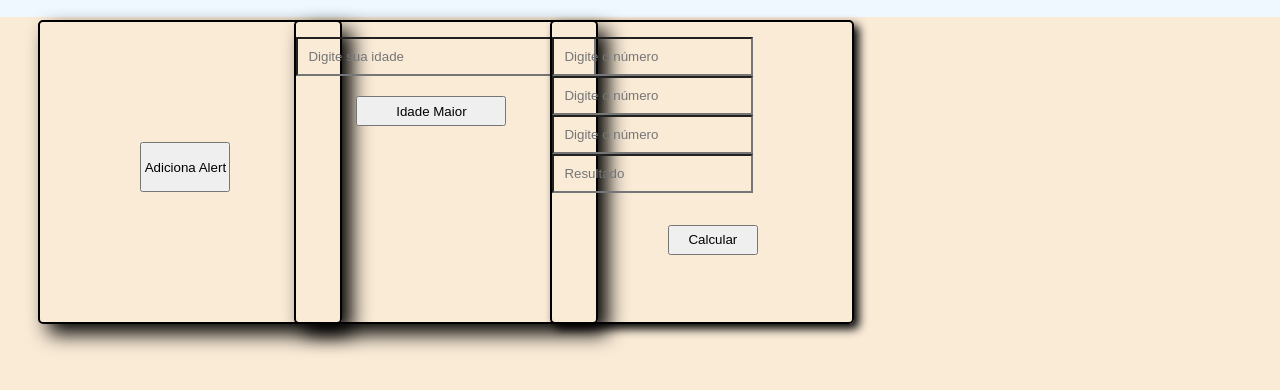
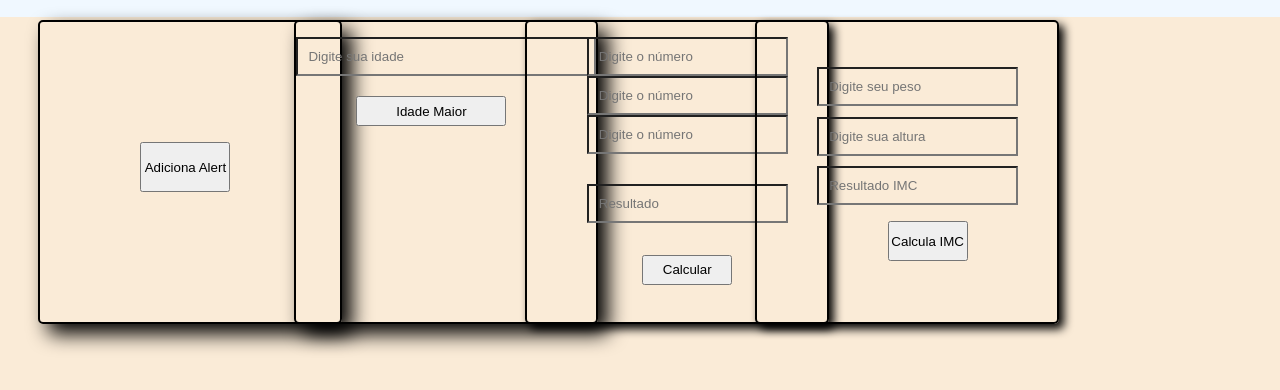
Before and after one commit to GabrielMoreira17/Projeto-Curso, a plain HTML site: page lista.html in a window 1280 px wide. Shown: the part 60-450 px from the top of the page. Drawn offline with Linux system fonts and the light colour scheme.

Commit message:
adicionando mais uma atividade

```diff
--- a/lista.css
+++ b/lista.css
@@ -1,20 +1,20 @@
-*{
+* {
     margin: 0;
     padding: 0;
 }
 
-body{
+body {
     font-family: Arial, Helvetica, sans-serif;
     background-color: antiquewhite;
 }
 
-.topo{
+.topo {
     text-align: center;
     background-color: aliceblue;
     padding: 20px;
 }
 
-.Msg-btn{
+.Msg-btn {
     position: absolute;
     width: 300px;
     height: 300px;
@@ -27,7 +27,7 @@ body{
     box-shadow: 10px 10px 20px black;
 }
 
-#btn-msg{
+#btn-msg {
     position: relative;
     top: 120px;
     left: 100px;
@@ -36,7 +36,7 @@ body{
     cursor: pointer;
 }
 
-.idade{
+.idade {
     position: absolute;
     top: 10%;
     left: 23%;
@@ -51,7 +51,7 @@ body{
     gap: 20px;
 }
 
-input{
+input {
     position: relative;
     border: solid black 5px 5px 10px;
     padding: 10px;
@@ -59,7 +59,7 @@ input{
     top: 5%;
 }
 
-#mosta-idade{
+#mosta-idade {
     position: relative;
     top: 5%;
     left: 20%;
@@ -68,23 +68,23 @@ input{
     cursor: pointer;
 }
 
-#mostra-idade:hover{
+#mostra-idade:hover {
     transform: scale(1.5);
 }
 
-.calcula-media{
+.calcula-media {
     position: absolute;
     border: solid 2px black;
     width: 300px;
     height: 300px;
     position: absolute;
     top: 10%;
-    left: 43%;
+    left: 41%;
     box-shadow: 5px 5px 10px black;
     border-radius: 5px;
 }
 
-#calc-media{
+#calc-media {
     position: relative;
     top: 40%;
     left: -30%;
@@ -92,3 +92,56 @@ input{
     width: 90px;
     height: 30px;
 }
+
+#num-1 {
+    position: relative;
+    left: 20%;
+}
+
+#num-2 {
+    position: relative;
+    left: 20%;
+}
+
+#num-3 {
+    position: relative;
+    left: 20%;
+}
+
+#result {
+    position: relative;
+    left: 20%;
+    top: 15%;
+}
+
+#calc-media {
+    position: relative;
+    top: 50%;
+}
+
+.imc {
+    position: absolute;
+    top: 10%;
+    left: 59%;
+    width: 300px;
+    height: 300px;
+    border: solid 2px black;
+    box-shadow: 5px 5px 10px black;
+    border-radius: 5px;
+}
+
+.imc input {
+    position: relative;
+    top: 15%;
+    left: 20%;
+    margin-bottom: 10px;
+}
+
+#calcImc {
+    position: relative;
+    top: 50%;
+    left: -25%;
+    width: 80px;
+    height: 40px;
+    cursor: pointer;
+}
--- a/lista.html
+++ b/lista.html
@@ -1,11 +1,13 @@
 <!DOCTYPE html>
 <html lang="en">
+
 <head>
     <meta charset="UTF-8">
     <meta name="viewport" content="width=device-width, initial-scale=1.0">
     <link rel="stylesheet" href="lista.css">
     <title>Lista de JavaScript</title>
 </head>
+
 <body>
     <header class="topo">
         <h1>Lista de JavaScript</h1>
@@ -28,6 +30,14 @@
         <input type="text" id="result" placeholder="Resultado">
     </div>
 
+    <div class="imc">
+        <input type="text" id="peso" placeholder="Digite seu peso" required>
+        <input type="text" id="altura" placeholder="Digite sua altura" required>
+        <button id="calcImc" onclick="calcularIMC()">Calcula IMC</button>
+        <input type="text" id="resultImc" placeholder="Resultado IMC">
+    </div>
+
     <script src="lista.js"></script>
 </body>
+
 </html>
--- a/lista.js
+++ b/lista.js
@@ -1,27 +1,37 @@
 alert("Bem Vindo");
 
-document.getElementById('btn-msg').addEventListener('click', function(){
+document.getElementById('btn-msg').addEventListener('click', function () {
     alert("Você clicou no botão");
 })
 
-function VerificaIdade(){
+function VerificaIdade() {
     var idade = document.getElementById('idade-1').value;
     var maiorIdade = 18;
 
-    if(idade > maiorIdade){
+    if (idade > maiorIdade) {
         alert("Você é maior de idade")
-    } else{
+    } else {
         alert("Você não é maior de idade");
     }
 }
 
-function calcMedia(){
-var numero1 = parseInt(document.getElementById('num-1').value);
-var numero2 = parseInt(document.getElementById('num-2').value);
-var numero3 = parseInt(document.getElementById('num-3').value);
+function calcMedia() {
+    var numero1 = parseInt(document.getElementById('num-1').value);
+    var numero2 = parseInt(document.getElementById('num-2').value);
+    var numero3 = parseInt(document.getElementById('num-3').value);
 
-var resultado = (numero1 + numero2 + numero3) / 3;
+    var resultado = (numero1 + numero2 + numero3) / 3;
 
-document.getElementById('result').value = resultado;
+    document.getElementById('result').value = resultado;
 
 }
+
+function calcularIMC() {
+    var peso = parseFloat(document.getElementById('peso').value);
+    var altura = parseFloat(document.getElementById('altura').value);
+
+    var imc = peso / (altura * altura);
+
+    // Exibir o resultado do IMC no campo de input
+    document.getElementById('resultImc').value = 'Seu IMC é: ' + imc.toFixed(2);
+}
```
